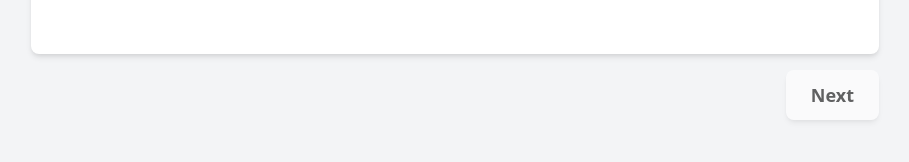
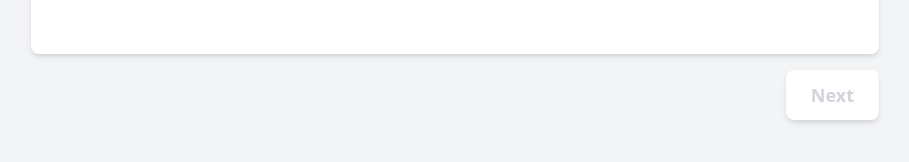
Before and after one commit to Dimulski/parcel-system, a Vue app: page /parcel/create in a window 1280 px wide. Shown: the part 594-756 px from the top of the page, without its empty margins (185-1094 px from the left). Built offline with nearby package versions, Linux system fonts and the light colour scheme.

Commit message:
Change forward button text color

```diff
--- a/src/components/ParcelForm.vue
+++ b/src/components/ParcelForm.vue
@@ -392,7 +392,7 @@ export default defineComponent({
         ? submitStep.value != 0
           ? "text-opacity-100 transition-colors bg-green-500 text-white"
           : "bg-white"
-        : "opacity-60 bg-white";
+        : "text-gray-300 bg-white";
     });
 
     const updateWeight = (newWeight: number) => {
```
